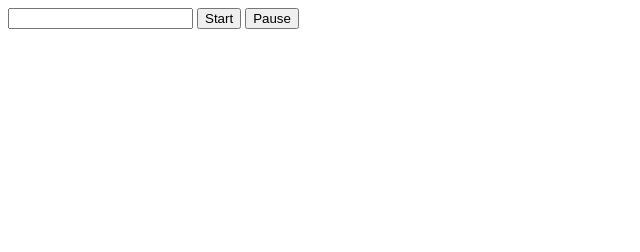
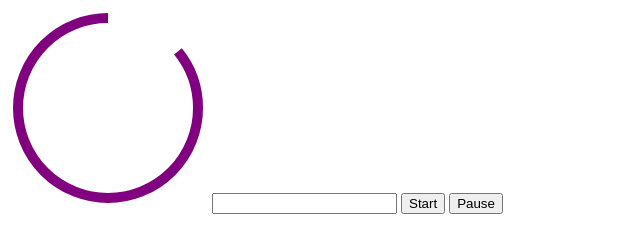
Before and after one commit to hproctor021/little_timer_app, a plain HTML site: page index.html in a window 1280 px wide. Shown: the whole page, without its empty margins (0-640 px from the left). Drawn offline with Linux system fonts and the light colour scheme.

Commit message:
setting up svg circle element and initial characteristics of its border

```diff
--- a/index.html
+++ b/index.html
@@ -2,6 +2,26 @@
 <html>
     <head></head>
     <body>
+        <svg height="200" width="200">
+            <circle
+                r="90"
+                cx="100"
+                cy="100"
+                fill="transparent"
+                stroke="purple"
+                stroke-width="10"
+                stroke-dasharray="565"
+                stroke-dashoffset="-80"
+                transform="rotate(-90 100 100)"
+            />
+        </svg>
+        <!-- stroke-dasharray takes in optional 2 values, first is the length of
+        the dash & second is the spacing between dashes. the border starts at ~ 3 o'clock
+        use the stroke-dashoffset to adjust where the border begins, use a - num to move it clockwise -->
+        <!-- for all svg elements we must assign a heigth & width -->
+        <!-- transform and rotate takes in 3 values, the first for degree of rotation, and the direction we want to transform -->
+        <!-- we always work from the origin on the element, which is the
+            top left corner where the X-axis meets the y-axis -->
         <input type="text" id="duration" />
         <button id="start">Start</button>
         <button id="pause">Pause</button>
```
